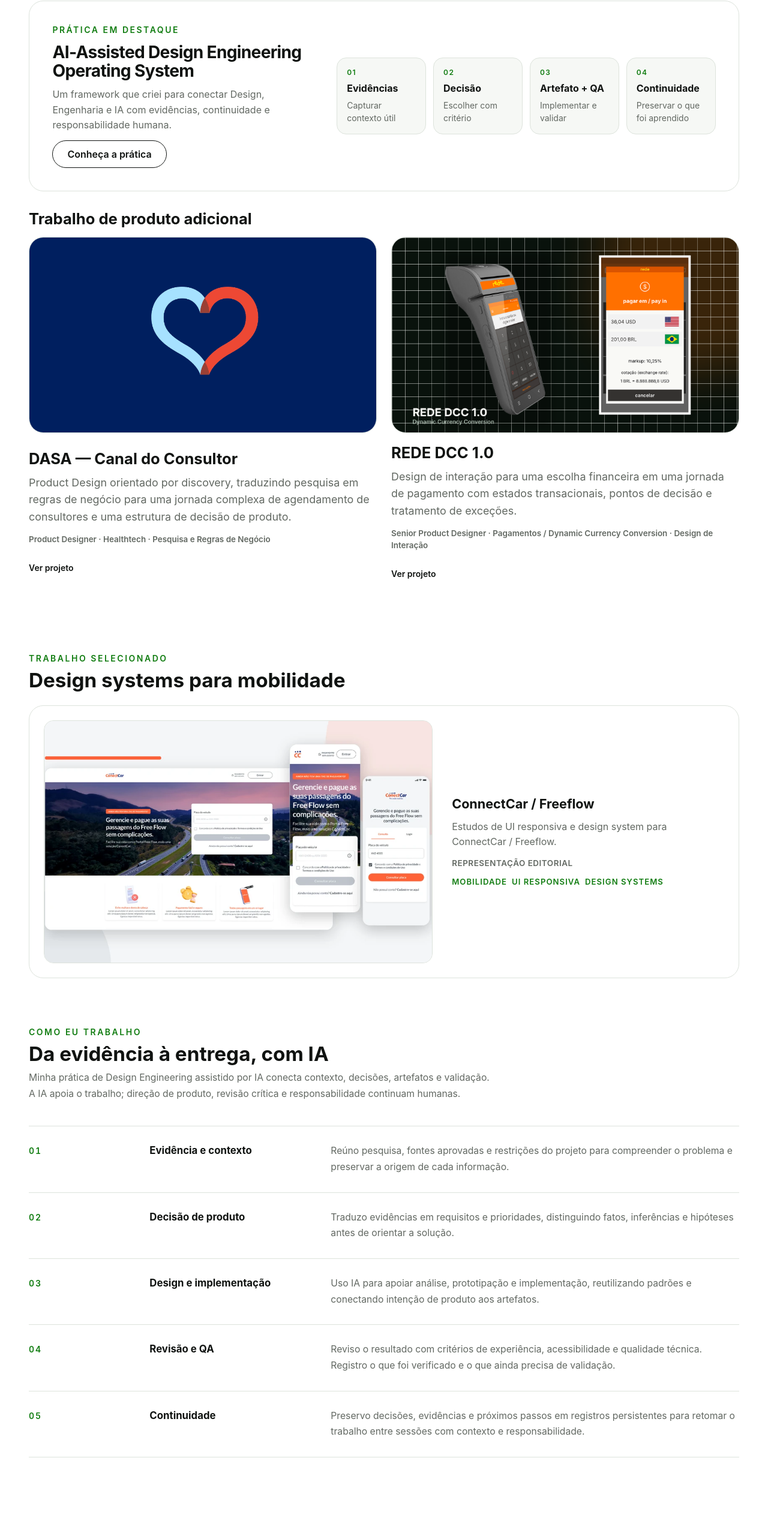
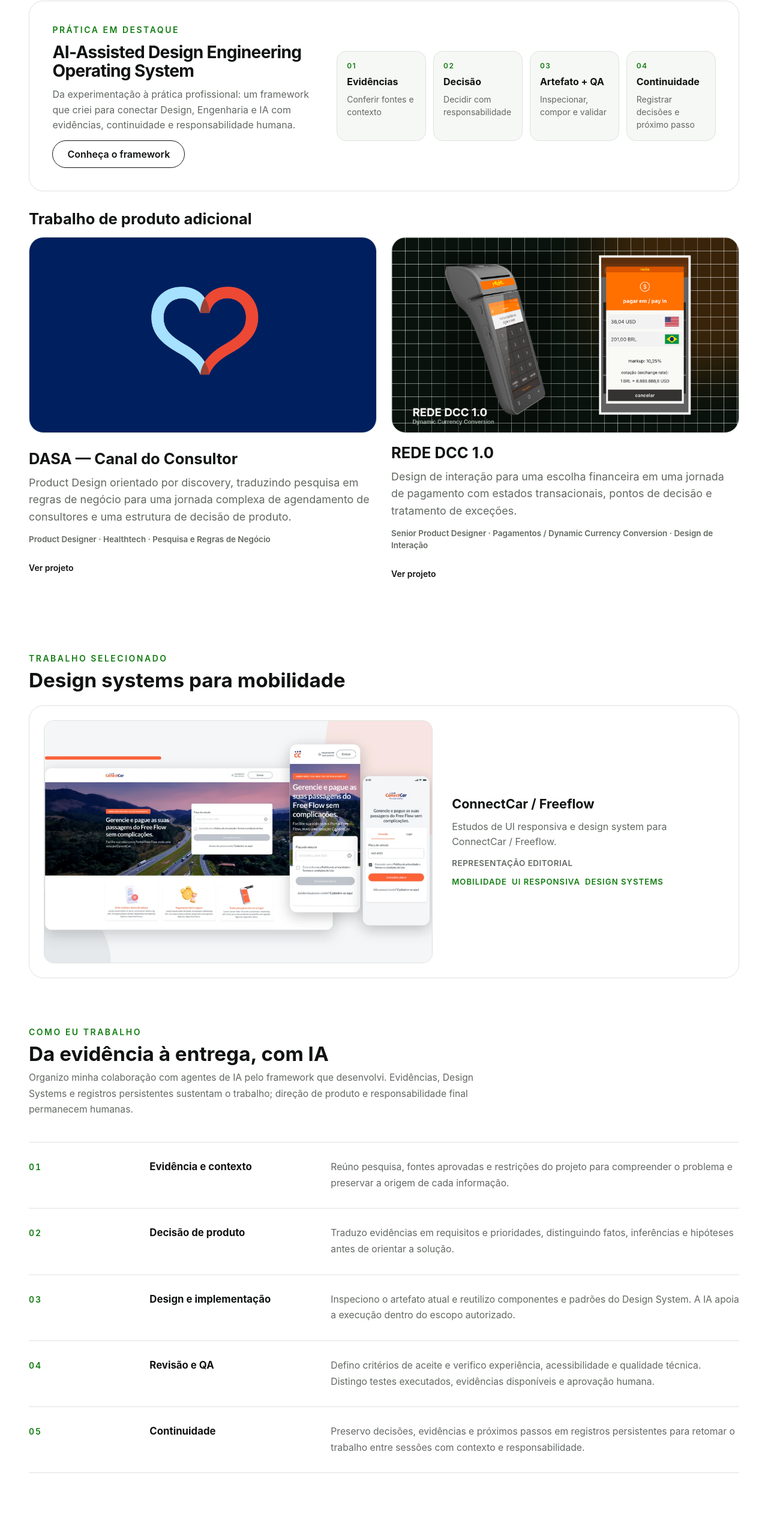
Before and after one commit to nelsonseccofilho/nelsonseccofilho2, a Next.js app: page / in a window 1280 px wide. Shown: the part 1701-4267 px from the top of the page at 60% size. Built offline with nearby package versions, Linux system fonts and the light colour scheme.

Commit message:
feat(home): align framework narrative and switch music to SoundCloud

```diff
--- a/planning/DECISIONS.md
+++ b/planning/DECISIONS.md
@@ -787,3 +787,32 @@
 206 tests across 32 files passed; the final metadata adjustment passed 28 focused tests, typecheck, lint and production build. Twelve served routes returned 200. Browser observations covered the four mandatory viewport sizes in PT/EN and Light/Dark, plus 360px PT, native keyboard disclosures, focus, evidence-image dialog, theme persistence, back-to-top and reduced motion. No persistent horizontal overflow or observed console error remained. This is scoped QA, not comprehensive accessibility certification.
 
 Rendered screenshots were inspected and displayed in the conversation. Attempts to persist screenshot files failed/timed out; no saved-image artifact is claimed. The audit and evidence limitations are recorded in [the editorial review](./15-ai-case-evolution.md) and [QA results](./qa/2026-10-26-ai-case-evolution/results.json). Production merge and public deployment verification remain pending the owner's final approval.
+
+---
+
+## D-031 — SoundCloud destination and Home alignment with the published AI case
+**Date:** 2026-10-26
+**Status:** Implemented and validated locally; preview preparation authorized. Production approval remains a separate checkpoint.
+
+**Context**
+After the owner-approved publication of D-030 through PR #1, the owner requested replacing the Home music link with https://soundcloud.com/n3lx and aligning Home references with the newly published AI case.
+
+**Decision**
+Replace the shared Spotify destination with a named SoundCloud constant and equivalent PT-BR/EN action labels. Preserve the secondary-action styling, 44px minimum target, new-tab behavior, noreferrer and localized new-tab disclosure. The supplied SoundCloud URL returned HTTP 200; audio playback and account ownership were not independently tested.
+
+Update only the Featured Practice summary, its four explanatory step descriptions and case action label, the How I Work introduction and two relevant process steps, and the third About paragraph in both locales. Make the progression from experimentation to professional use explicit, identify authorship and preserve human accountability, canonical Design System reuse, bounded execution and the distinction between testing, evidence and human approval. These statements derive from the published case and owner-approved professional narrative.
+
+Keep existing practice identity, internal case routes, product groups/order, visual components, contact recipient, other case content and shared theme behavior. No client facts, private sources, new metrics, CSS changes or dependency changes are introduced.
+
+**Acceptance and validation**
+- The music action points to the exact owner-supplied SoundCloud URL in both locales, retains external-link semantics and no active Spotify reference remains in src.
+- The framework action remains a same-tab localized internal link with the labels "Conheça o framework" / "Explore the framework".
+- Full official suite: 206 tests across 32 files PASS; typecheck, lint and production build PASS.
+- Rendered review: PT Light at 1920×1080, 1366×768, 820×1180 and 440×956; EN Dark at the same four gates; additional PT Dark mobile and EN Light laptop samples. No horizontal overflow in the inspected states.
+- SoundCloud action height was 47px; keyboard focus was visible. The two locale labels, URL, target and rel were inspected. No external playback was invoked.
+- Localized framework destination and theme persistence were checked; no browser console error was observed in the inspected tab.
+- Screenshots were rendered and inspected inline. This entry does not claim stored screenshot files or comprehensive accessibility certification.
+
+The initial screenshot request timed out once; a fresh capture succeeded without code changes. A language-switch observation was taken before navigation completed and was reconciled against the loaded English route. No product defect or additional validation loop was inferred from these tool timings.
+
+The Home change is isolated from the already-published case. Review the PR preview before the final production approval.
--- a/src/components/home/home-page.tsx
+++ b/src/components/home/home-page.tsx
@@ -10,7 +10,7 @@
 import { SiteHeader } from '@/components/layout/site-header';
 import { SendIcon } from '@/components/ui/send-icon';
 import {
-  N3LX_SPOTIFY_URL,
+  N3LX_SOUNDCLOUD_URL,
   getWhatsAppContactUrl,
 } from '@/content/contact';
 import { homeProductGroups, selectedWork } from '@/content/home-shared';
@@ -223,7 +223,7 @@
                 <div className="about__secondary">
                   <p className="about__eyebrow">{content.about.artisticEyebrow}</p>
                   <p className="about__copy">{content.about.artisticCopy}</p>
-                  <a className="secondary-action" href={N3LX_SPOTIFY_URL} target="_blank" rel="noreferrer" aria-label={`${content.about.artisticActionLabel} ${common.newTabLabel}`}>
+                  <a className="secondary-action" href={N3LX_SOUNDCLOUD_URL} target="_blank" rel="noreferrer" aria-label={`${content.about.artisticActionLabel} ${common.newTabLabel}`}>
                     <span>{content.about.artisticActionLabel}</span>
                     <span aria-hidden="true">↗</span>
                     <span className="sr-only"> {common.newTabLabel}</span>
--- a/src/content/contact.ts
+++ b/src/content/contact.ts
@@ -25,4 +25,4 @@
 export const LINKEDIN_CONTACT_URL = 'https://www.linkedin.com/in/nelsonseccofilho/';
 export const GITHUB_PROFILE_URL = 'https://github.com/nelsonseccofilho';
 export const GITHUB_PORTFOLIO_REPOSITORY_URL = 'https://github.com/nelsonseccofilho/nelsonseccofilho2';
-export const N3LX_SPOTIFY_URL = 'https://open.spotify.com/intl-pt/artist/2ieIog7rXx1yWHaPyQhJvE';
+export const N3LX_SOUNDCLOUD_URL = 'https://soundcloud.com/n3lx';
--- a/src/content/i18n/pt-BR/home.ts
+++ b/src/content/i18n/pt-BR/home.ts
@@ -50,14 +50,14 @@
   featuredPractice: {
     eyebrow: 'Prática em destaque',
     title: 'AI-Assisted Design Engineering Operating System',
-    description: 'Um framework que criei para conectar Design, Engenharia e IA com evidências, continuidade e responsabilidade humana.',
+    description: 'Da experimentação à prática profissional: um framework que criei para conectar Design, Engenharia e IA com evidências, continuidade e responsabilidade humana.',
     steps: [
-      { title: 'Evidências', description: 'Capturar contexto útil' },
-      { title: 'Decisão', description: 'Escolher com critério' },
-      { title: 'Artefato + QA', description: 'Implementar e validar' },
-      { title: 'Continuidade', description: 'Preservar o que foi aprendido' },
+      { title: 'Evidências', description: 'Conferir fontes e contexto' },
+      { title: 'Decisão', description: 'Decidir com responsabilidade' },
+      { title: 'Artefato + QA', description: 'Inspecionar, compor e validar' },
+      { title: 'Continuidade', description: 'Registrar decisões e próximo passo' },
     ],
-    actionLabel: 'Conheça a prática',
+    actionLabel: 'Conheça o framework',
   },
   selectedWork: {
     eyebrow: 'Trabalho selecionado',
@@ -70,12 +70,12 @@
   seniority: {
     eyebrow: 'Como eu trabalho',
     title: 'Da evidência à entrega, com IA',
-    description: 'Minha prática de Design Engineering assistido por IA conecta contexto, decisões, artefatos e validação. A IA apoia o trabalho; direção de produto, revisão crítica e responsabilidade continuam humanas.',
+    description: 'Organizo minha colaboração com agentes de IA pelo framework que desenvolvi. Evidências, Design Systems e registros persistentes sustentam o trabalho; direção de produto e responsabilidade final permanecem humanas.',
     pillars: [
       { title: 'Evidência e contexto', description: 'Reúno pesquisa, fontes aprovadas e restrições do projeto para compreender o problema e preservar a origem de cada informação.' },
       { title: 'Decisão de produto', description: 'Traduzo evidências em requisitos e prioridades, distinguindo fatos, inferências e hipóteses antes de orientar a solução.' },
-      { title: 'Design e implementação', description: 'Uso IA para apoiar análise, prototipação e implementação, reutilizando padrões e conectando intenção de produto aos artefatos.' },
-      { title: 'Revisão e QA', description: 'Reviso o resultado com critérios de experiência, acessibilidade e qualidade técnica. Registro o que foi verificado e o que ainda precisa de validação.' },
+      { title: 'Design e implementação', description: 'Inspeciono o artefato atual e reutilizo componentes e padrões do Design System. A IA apoia a execução dentro do escopo autorizado.' },
+      { title: 'Revisão e QA', description: 'Defino critérios de aceite e verifico experiência, acessibilidade e qualidade técnica. Distingo testes executados, evidências disponíveis e aprovação humana.' },
       { title: 'Continuidade', description: 'Preservo decisões, evidências e próximos passos em registros persistentes para retomar o trabalho entre sessões com contexto e responsabilidade.' },
     ],
   },
@@ -91,12 +91,12 @@
     paragraphs: [
       'Sou Nelson Secco, Senior Product Designer, e também atuo como UX Consultant em projetos independentes. Trabalho na interseção entre Design, Produto e Engenharia. Minha trajetória combina experiência em UX e Product Design com um background em desenvolvimento de software, o que me permite compreender tanto a experiência que queremos criar quanto as condições técnicas necessárias para transformá-la em produto.',
       'Atuo de forma hands-on em produtos e sistemas complexos: investigo contextos, estruturo fluxos e regras, desenho interfaces e colaboro de perto com Engenharia até a implementação. Meu papel não é substituir especialidades, mas criar continuidade entre decisões de produto, qualidade da experiência e viabilidade técnica.',
-      'Hoje também exploro uma forma de trabalho em que Design e implementação acontecem cada vez mais próximos, usando IA para apoiar análise, prototipação, desenvolvimento e validação. As ferramentas aceleram a execução, mas decisões, revisão crítica e critérios de qualidade continuam humanos. Este próprio portfólio foi construído dessa forma e é uma evidência prática de como trabalho hoje.',
+      'Essa prática deu origem ao AI-Assisted Design Engineering Operating System, framework que criei e utilizo como base operacional em atividades profissionais reais, com adaptações por projeto. Ele conecta evidências, Design Systems, execução e continuidade entre sessões. A IA apoia o trabalho; decisões, revisão crítica e responsabilidade final continuam humanas.',
     ],
     businessContext: 'Minha trajetória inclui produtos para Embraer, Santander, Bradesco, DASA, REDE, ConnectCar e Salux, além de startups como Subiter, TerraMagna e NOALVO, reconhecidas no 100 Startups to Watch, da revista PEGN. N3LX Digital Business é a estrutura empresarial pela qual conduzo projetos independentes de Product Design e consultoria em UX.',
     artisticEyebrow: 'Além de produto e tecnologia',
     artisticCopy: 'Fora do trabalho com produtos digitais, também componho e produzo música autoral como N3LX — outro espaço onde exploro criatividade, experimentação e construção.',
-    artisticActionLabel: 'Ouvir N3LX no Spotify',
+    artisticActionLabel: 'Ouvir N3LX no SoundCloud',
   },
   metaCase: {
     eyebrow: 'Por trás deste portfólio',
```
Also changed, not shown: src/content/i18n/en/home.ts (+11 -11 lines), 2 other files (tests, documents, lock files or other folders).
